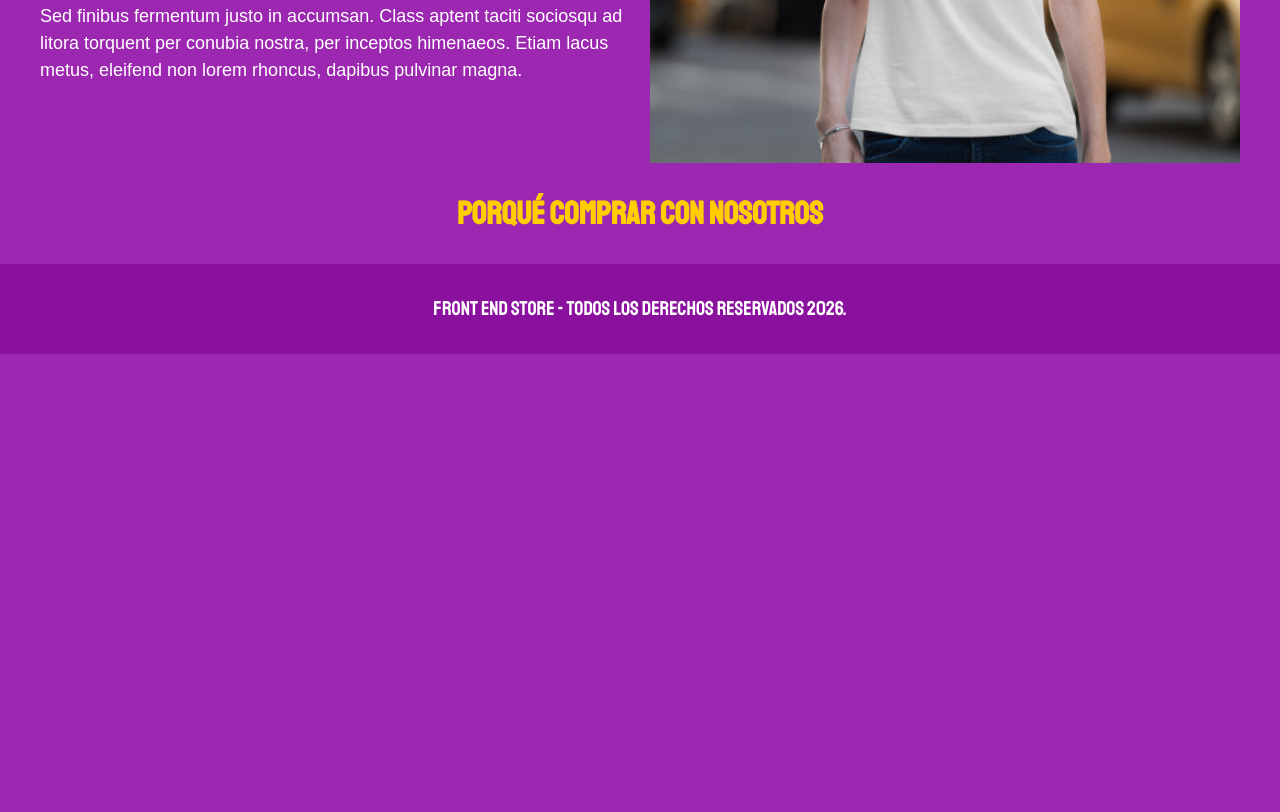
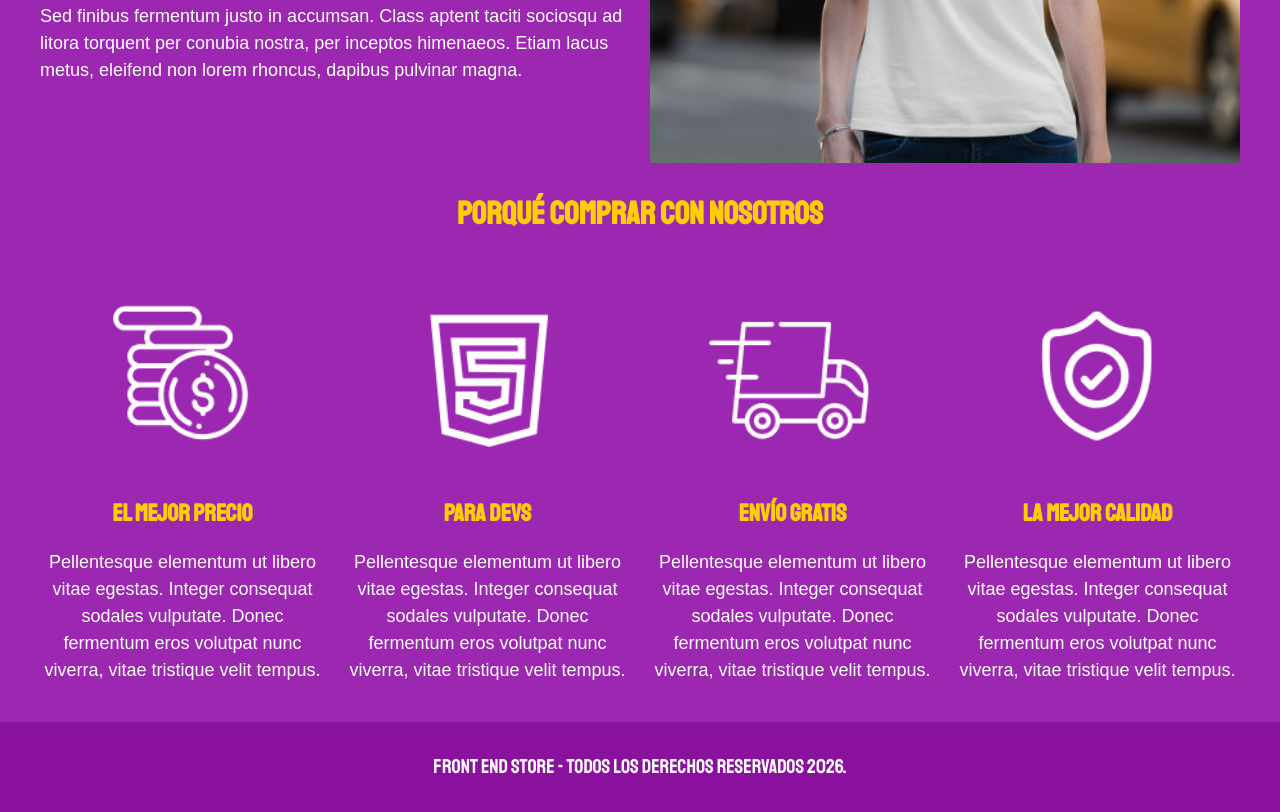
Before and after one commit to MarcosFranco13/Frontendstore, a plain HTML site: page nosotros.html in a window 1280 px wide. Shown: the part 592-1404 px from the top of the page. Before the commit the page ends 946 px from the top, so only its background shows below. Drawn offline with Linux system fonts and the light colour scheme.

Commit message:
Bloques de beneficios en nosotros

```diff
--- a/css/style.css
+++ b/css/style.css
@@ -213,5 +213,31 @@ h3 {
 @media (min-width: 768px) {
   .nosotros__imagen {
     grid-column: 2/3;
-    }
+  }
 }
+
+/**Bloques**/
+
+.bloques {
+  display: grid;
+  grid-template-columns: repeat(2, 1fr);
+  gap: 2rem;
+}
+
+@media (min-width: 768px) {
+  .bloques {
+    grid-template-columns: repeat(4, 1fr);
+  }
+}
+
+.bloque {
+  text-align: center;
+}
+
+.bloque__imagen {
+  width: 100%;
+}
+
+.bloque__titulo {
+  margin: 0;
+}
--- a/nosotros.html
+++ b/nosotros.html
@@ -42,20 +42,57 @@
             lorem ullamcorper sit amet. Curabitur ut mauris varius, ornare
             turpis eget, cursus enim. Nullam massa elit, convallis pellentesque
             pulvinar in, consectetur fermentum eros. Curabitur congue ut augue a
-            ultricies. Sed eget luctus nisl. Curabitur nec elit diam.</p>
+            ultricies. Sed eget luctus nisl. Curabitur nec elit diam.
+          </p>
 
-            <p>
+          <p>
             Sed finibus fermentum justo in accumsan. Class aptent taciti
             sociosqu ad litora torquent per conubia nostra, per inceptos
             himenaeos. Etiam lacus metus, eleifend non lorem rhoncus, dapibus
-            pulvinar magna.</p>
+            pulvinar magna.
+          </p>
         </div>
-        <img class="nosotros__imagen" src="img/nosotros.jpg" alt="imagen nosotros" />
+        <img
+          class="nosotros__imagen"
+          src="img/nosotros.jpg"
+          alt="imagen nosotros"
+        />
+      </div>
+    </main>
+
+    <section class="contenedor comprar">
+      <h2 class="comprar_titulo">porqué comprar con nosotros</h2>
+
+      <div class="bloques">
+        <div class="bloque">
+          <img class="bloque__imagen" src="img/icono_1.png" alt="porque comprar">
+          <h3 class="bloque__titulo">El Mejor Precio</h3>
+          <p>Pellentesque elementum ut libero vitae egestas. Integer consequat
+            sodales vulputate. Donec fermentum eros volutpat nunc viverra, vitae
+            tristique velit tempus. </p>
+        </div> <!--Bloque-->
+        <div class="bloque">
+          <img class="bloque__imagen" src="img/icono_2.png" alt="porque comprar">
+          <h3 class="bloque__titulo">Para Devs</h3>
+          <p>Pellentesque elementum ut libero vitae egestas. Integer consequat
+            sodales vulputate. Donec fermentum eros volutpat nunc viverra, vitae
+            tristique velit tempus. </p>
+        </div> <!--Bloque--><div class="bloque">
+          <img class="bloque__imagen" src="img/icono_3.png" alt="porque comprar">
+          <h3 class="bloque__titulo">Envío Gratis</h3>
+          <p>Pellentesque elementum ut libero vitae egestas. Integer consequat
+            sodales vulputate. Donec fermentum eros volutpat nunc viverra, vitae
+            tristique velit tempus. </p>
+        </div> <!--Bloque--><div class="bloque">
+          <img class="bloque__imagen" src="img/icono_4.png" alt="porque comprar">
+          <h3 class="bloque__titulo">La Mejor Calidad</h3>
+          <p>Pellentesque elementum ut libero vitae egestas. Integer consequat
+            sodales vulputate. Donec fermentum eros volutpat nunc viverra, vitae
+            tristique velit tempus. </p>
+        </div> <!--Bloque-->
       </div>
 
-
-      <h2>porqué comprar con nosotros</h2>
-    </main>
+    </section>
 
     <footer class="footer">
       <p class="footer__text">
```
